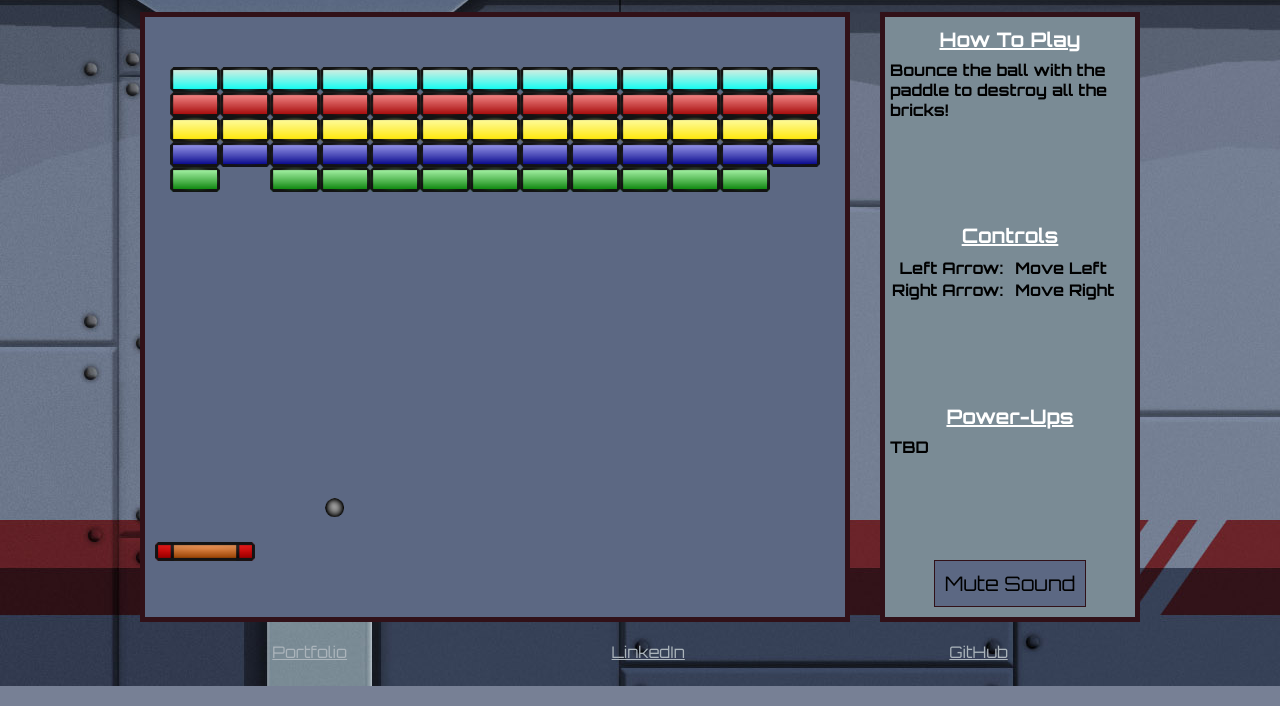
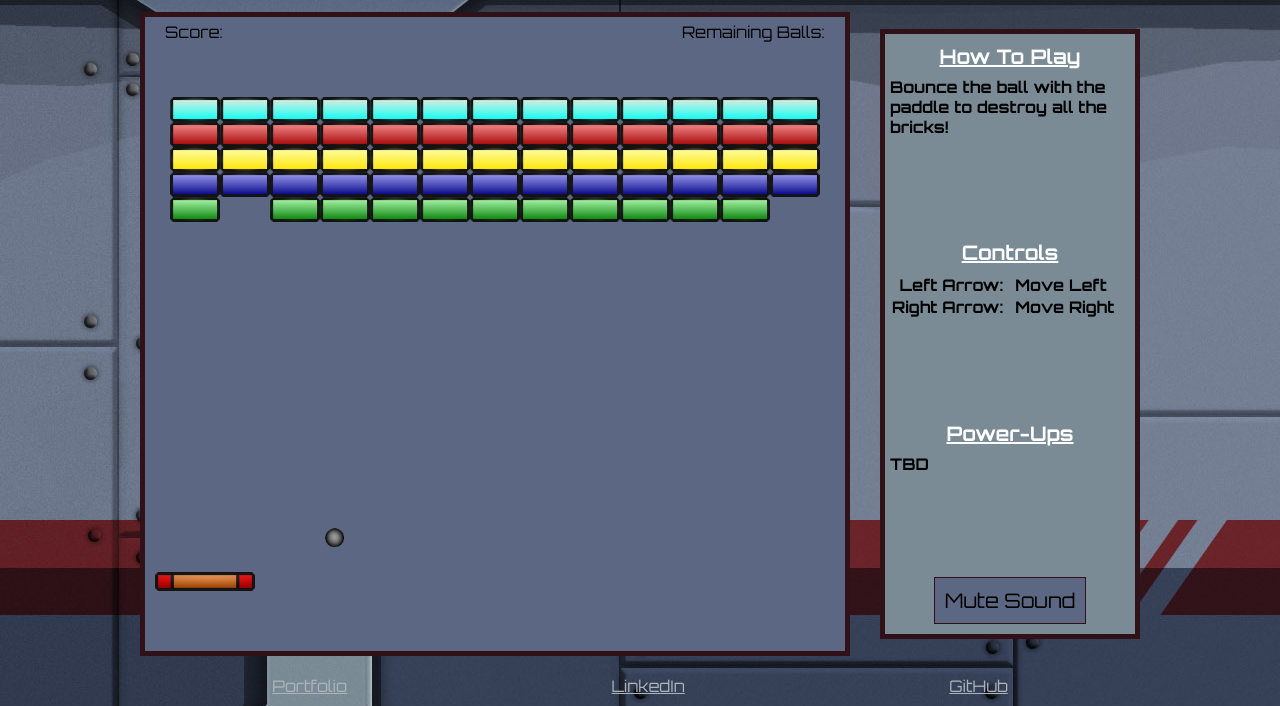
Before and after one commit to kyleatmore/Brick-Break, a website built with webpack: page lib/index.html in a window 1280 px wide. Shown: the part 114-820 px from the top of the page. Built offline with nearby package versions, Linux system fonts and the light colour scheme.

Commit message:
Add score and remaining balls header

```diff
--- a/css/breakout.css
+++ b/css/breakout.css
@@ -2,8 +2,6 @@ body {
   background-image: url("../assets/sci_fi_bg1.jpg");
   background-color: #778095;
   height: 100%;
-  background-repeat: no-repeat;
-  background-attachment: fixed;
   font-family: 'Orbitron', sans-serif;
 }
 
@@ -38,9 +36,15 @@ a {
   margin: 0 auto;
 }
 
-#board {
+.game-box {
   border: 5px solid #311118;
   background-color: #5C6883;
+}
+
+.score {
+  padding: 5px 20px;
+  display: flex;
+  justify-content: space-between;
 }
 
 .rules-aside {
--- a/lib/index.html
+++ b/lib/index.html
@@ -20,7 +20,13 @@
       </section>
 
       <section class="game">
-        <canvas id="board"></canvas>
+        <section class="game-box">
+          <header class="score">
+            <h6>Score:</h6>
+            <h6>Remaining Balls:</h6>
+          </header>
+          <canvas id="board"></canvas>
+        </section>
 
         <aside class="rules-aside">
           <ul class="rules-list">
```
